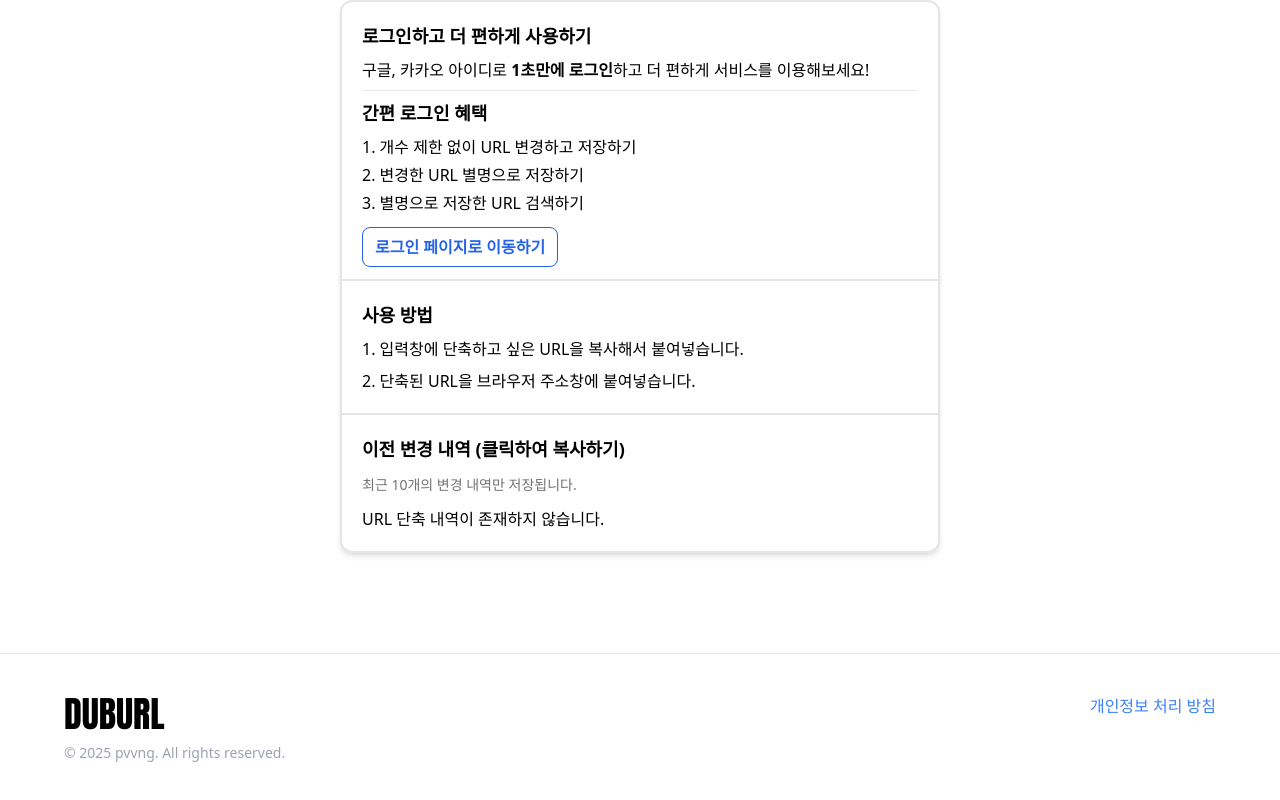
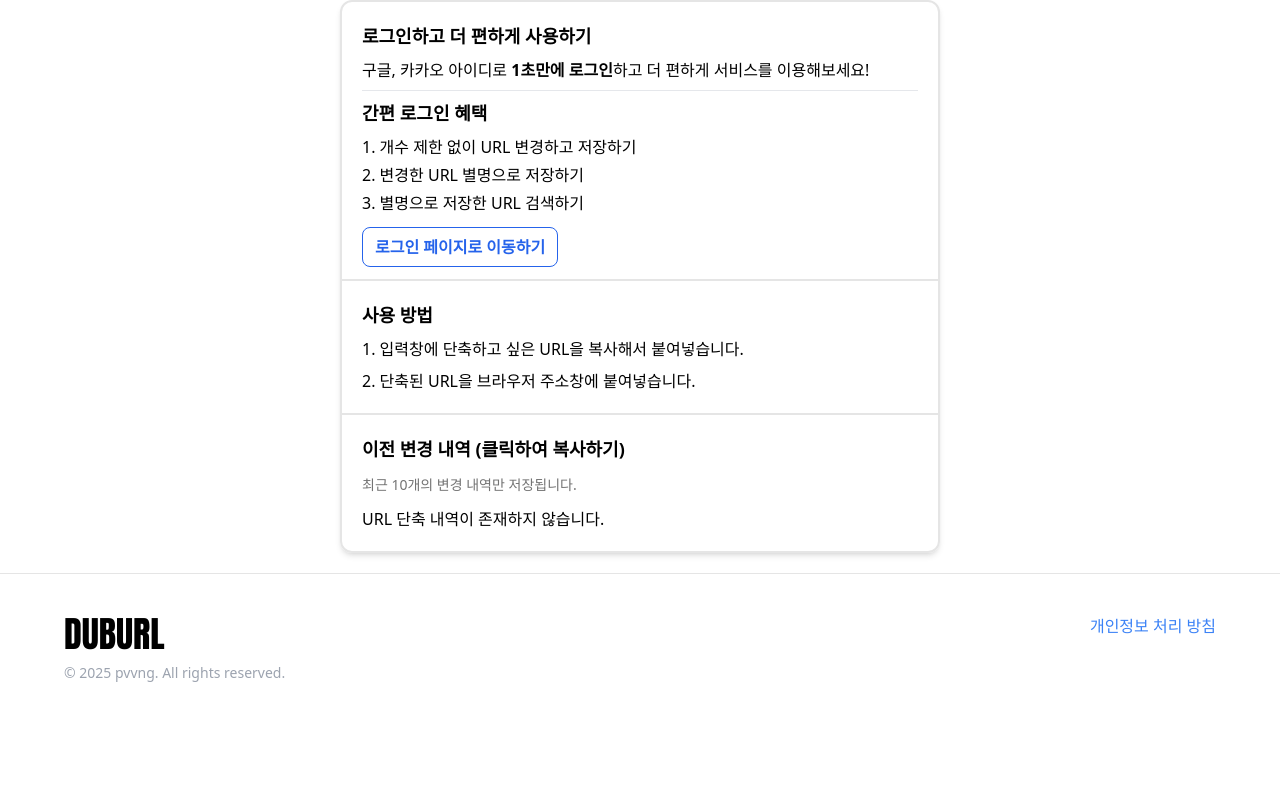
Before and after one commit to pvvng/duburl, a Next.js app: page / in a window 1280 px wide. Shown: the part 266-1066 px from the top of the page. After the commit the page ends 989 px from the top, so only its background shows below. Built offline with nearby package versions, Linux system fonts and the light colour scheme.

Commit message:
fix : 푸터 마진 수정

```diff
--- a/components/footer.tsx
+++ b/components/footer.tsx
@@ -2,7 +2,7 @@ import Link from "next/link";
 
 export default function Footer() {
   return (
-    <div className="p-5 xl:px-16 border-t border-neutral-200 mt-20 py-10">
+    <div className="p-5 xl:px-16 border-t border-neutral-200 py-10">
       <div className="flex justify-between items-start">
         <div>
           <Link href="/" className="uppercase font-anton text-4xl">
```
